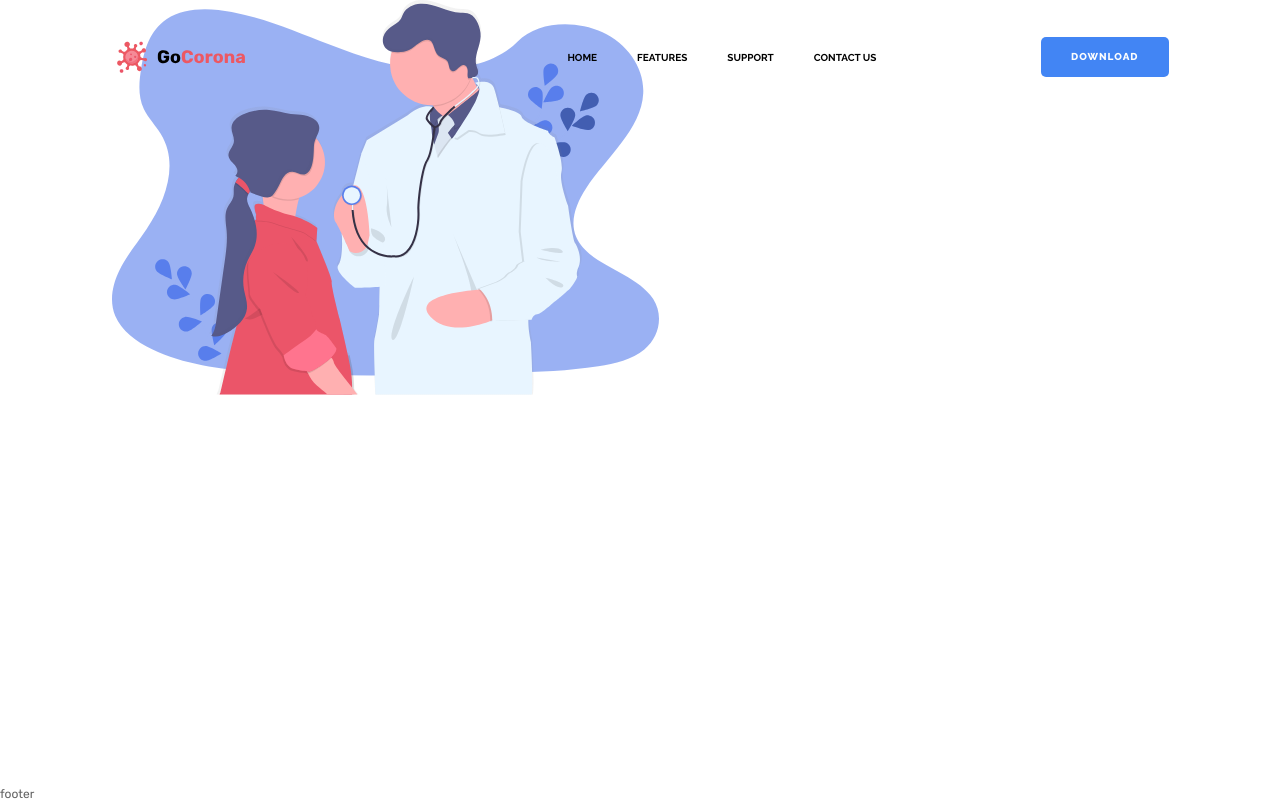
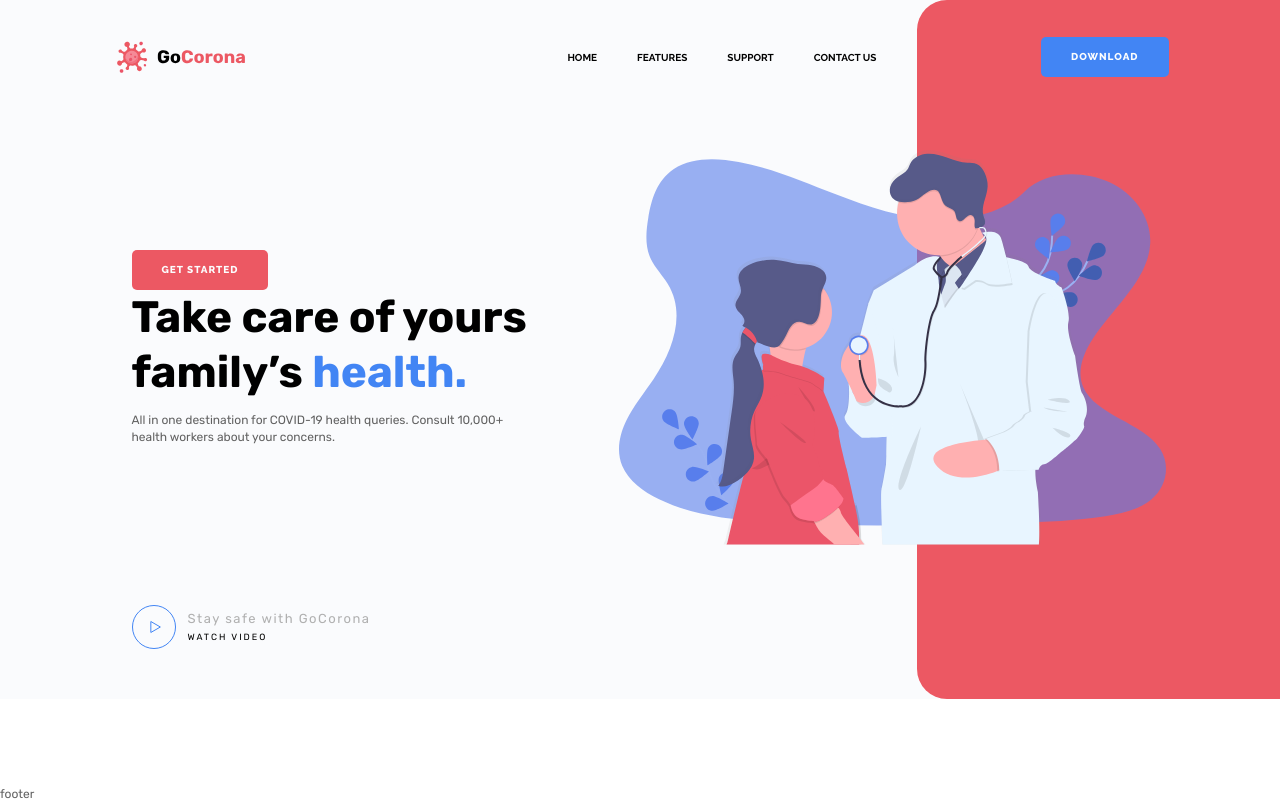
Before and after one commit to ALiNU1/GoCorona, a plain HTML site: page index.html in a window 1280 px wide. Drawn offline with Linux system fonts and the light colour scheme.

Commit message:
get started

```diff
--- a/css/style.css
+++ b/css/style.css
@@ -266,5 +266,131 @@ body{
     .header:target .close__menu__icon{
         display: flex;
     }
+    }
+
+/* ============================================================================= */
+.block-text{
 
 }
+.block-text__title{
+    font-weight: 700;
+    font-size: 44px;
+    line-height: 126%;
+    color: #000;
+}
+.block-text__title:not(last-child){
+    margin: 0px 0px 12px 0px;
+}
+.block-text__title span{
+    color: #ec5863;
+}
+.block-text__title_blue span{
+    color: #4285f4;
+}
+.block-text__text{
+    line-height: 138.5%;
+}
+.block-text__text:not(:last-child){
+    margin: 0px 0px 24px 0px;
+}
+/* ============================================================================= */
+.get-started{
+    background-color: #fafbfd;
+}
+
+.get-started__container{
+    padding: 150px 15px 50px 15px;
+    display: flex;
+    align-items: center;
+    flex-wrap: wrap;
+    position: relative;
+}
+.get-started__container::before{
+    content: '';
+    position: absolute;
+    width: 100vw;
+    height: 100%;
+    right: 267px;
+    top: 0;
+    transform: translate(100%, 0px);
+    border-radius: 30px 0px 0px 30px;
+    background-color: #ec5863;
+}
+.get-started__content{
+    flex: 0 1 48%;
+    padding: 0px 20px ;
+}
+
+.get-started__image{
+    flex: 0 1 52%;
+    z-index: 2;
+}
+
+.get-started__image img{
+    max-width:100% ;
+}
+
+.get-started__video{
+    flex: 1 1 100%;
+    margin: 60px 0px 0px 20px;
+}
+
+.get-started__block-text{
+    max-width: 410px;
+}
+
+.video-get-started{
+    display: inline-flex;
+    align-items: center;
+}
+
+.video-get-started__icon{
+    flex: 0 0 44px;
+}
+
+.video-get-started__body{
+    padding: 0px 0px 0px 12px;
+}
+.video-get-started__title{
+    color: #b0b0b0;
+    font-size: 13px;
+    line-height: 126%;
+    letter-spacing: 1.5px;
+}
+.video-get-started__title:not(:last-child) {
+    margin: 0px 0px 5px 0px;
+}
+.video-get-started__text{
+    font-size: 9px;
+    line-height: 126%;
+    letter-spacing: 2px;
+    text-transform: uppercase;
+    color: #000;
+}
+
+@media (max-width: 991.98px){
+    .get-started__container::before{
+    border-radius: 20px 0px 0px 0px;
+    right: 185px;
+    }
+}
+@media (max-width: 767.98px){
+    .get-started__container::before{
+        display: none;
+    }
+    .get-started__block-text{
+        max-width: none;
+    }
+    .get-started__content{
+        flex: 1 1 100%;
+        padding: 0;
+    }
+    .get-started__image{
+        flex:1 1 100%;
+        text-align: center;
+        padding: 30px 0;
+    }
+    .get-started__video{
+        padding: 0;
+    }
+}
--- a/index.html
+++ b/index.html
@@ -37,10 +37,27 @@
             <section class="get-started">
                 <div class="get-started__container">
                     <div class="get-started__content">
-                        <div class="get-started__image">
-                            <img src="img/main_block/image.svg" alt="">
+                        <div class="get-started__block-text block-text">
+                            <a href="" class="block-text__button button">GET STARTED</a>
+                            <h1 class="block-text__title block-text__title_blue">Take care of yours family’s <span>health.</span></h1>
+                            <div class="block-text__text">All in one destination for COVID-19 health queries.  Consult 10,000+ health workers about your concerns.</div>
                         </div>
                     </div>
+                        <div class="get-started__image">
+                            <img src="img/main_block/image.svg" alt="Врач с ребенком">
+                        </div>
+                        <div class="get-started__video">
+                            <a href="" class="video-get-started">
+                                <div class="video-get-started__icon">
+                                    <img src="img/main_block/play.svg" alt="Кнопка Play">
+                                </div>
+                                <div class="video-get-started__body">
+                                    <div class="video-get-started__title">Stay safe with GoCorona</div>
+                                        <div class="video-get-started__text">Watch Video</div>
+                                </div>
+                            </a>
+                        </div>
+
                 </div>
             </section>
         </main>
```
Also changed, not shown: img/main_block/play.svg (added). Lines whose indentation alone changed are shown as unchanged.
